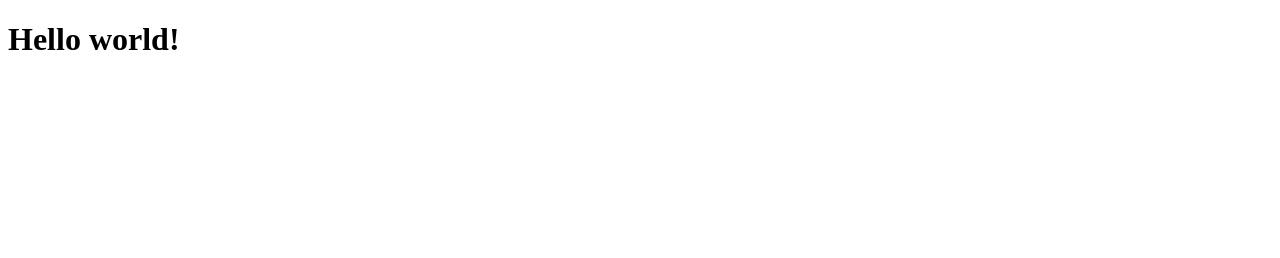
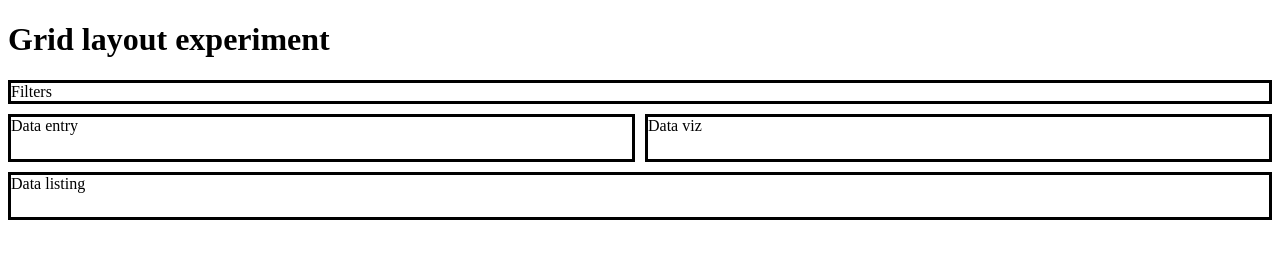
Before and after one commit to srosanba/js-playground, a plain HTML site: page index.html in a window 1280 px wide. Drawn offline with Linux system fonts and the light colour scheme.

Commit message:
grid experiment

```diff
--- a/index.css
+++ b/index.css
@@ -0,0 +1,18 @@
+.grid {
+  display: grid;
+  grid-template-columns: 1fr 1fr;
+  grid-template-rows: 1fr 2fr 2fr;
+  grid-gap: 10px 10px;
+}
+
+.box {
+  border: solid;
+}
+
+.a {
+  grid-column: 1 / span 2;
+}
+
+.d {
+  grid-column: 1 / span 2;
+}
--- a/index.html
+++ b/index.html
@@ -1,6 +1,17 @@
 <!DOCTYPE html>
 <html>
+<head>
+  <link rel='stylesheet' type='text/css' href='index.css'>
+</head>
 <body>
-   <h1>Hello world!</h1>
+  <h1>Grid layout experiment</h1>
+  <div class='grid'>
+  <div class='box a'>
+    Filters
+  </div>
+  <div class='box b'>Data entry</div>
+  <div class='box c'>Data viz</div>
+  <div class='box d'>Data listing</div>
+  </div>
 </body>
 </html>
```
